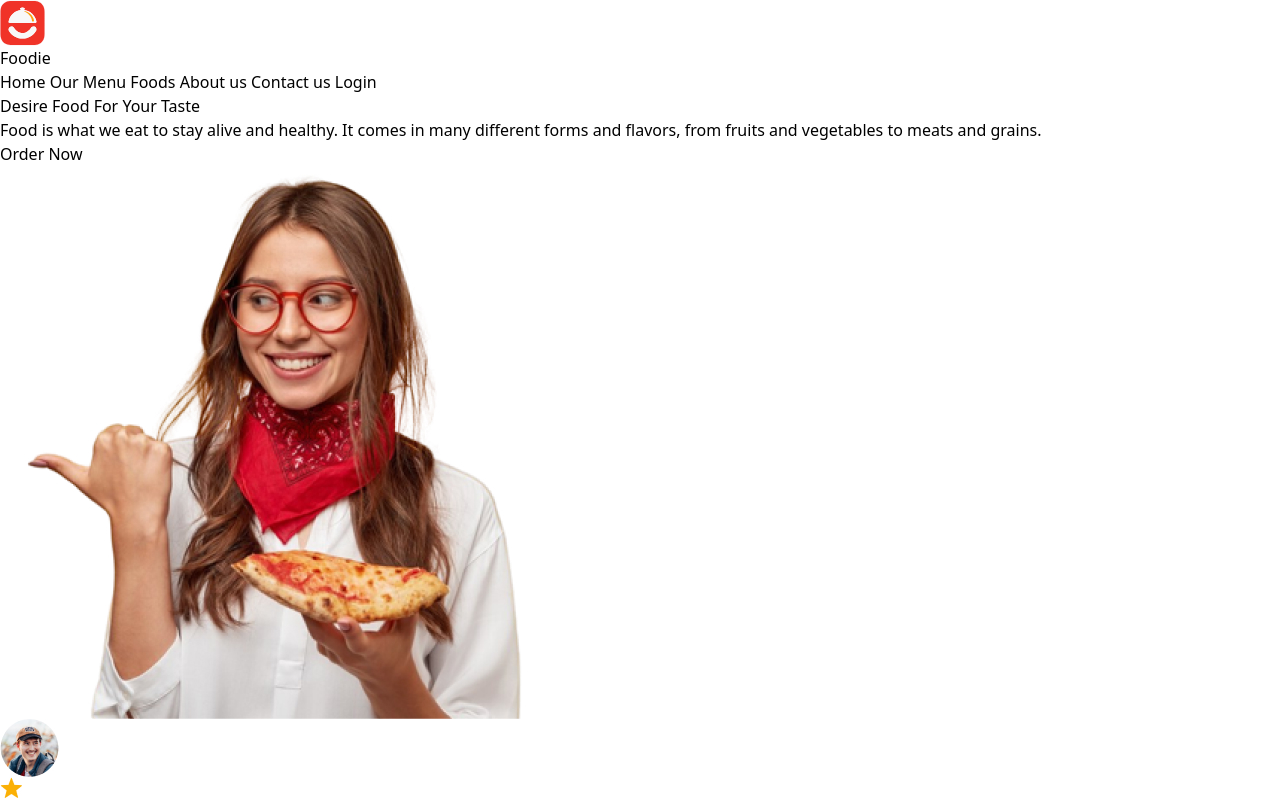
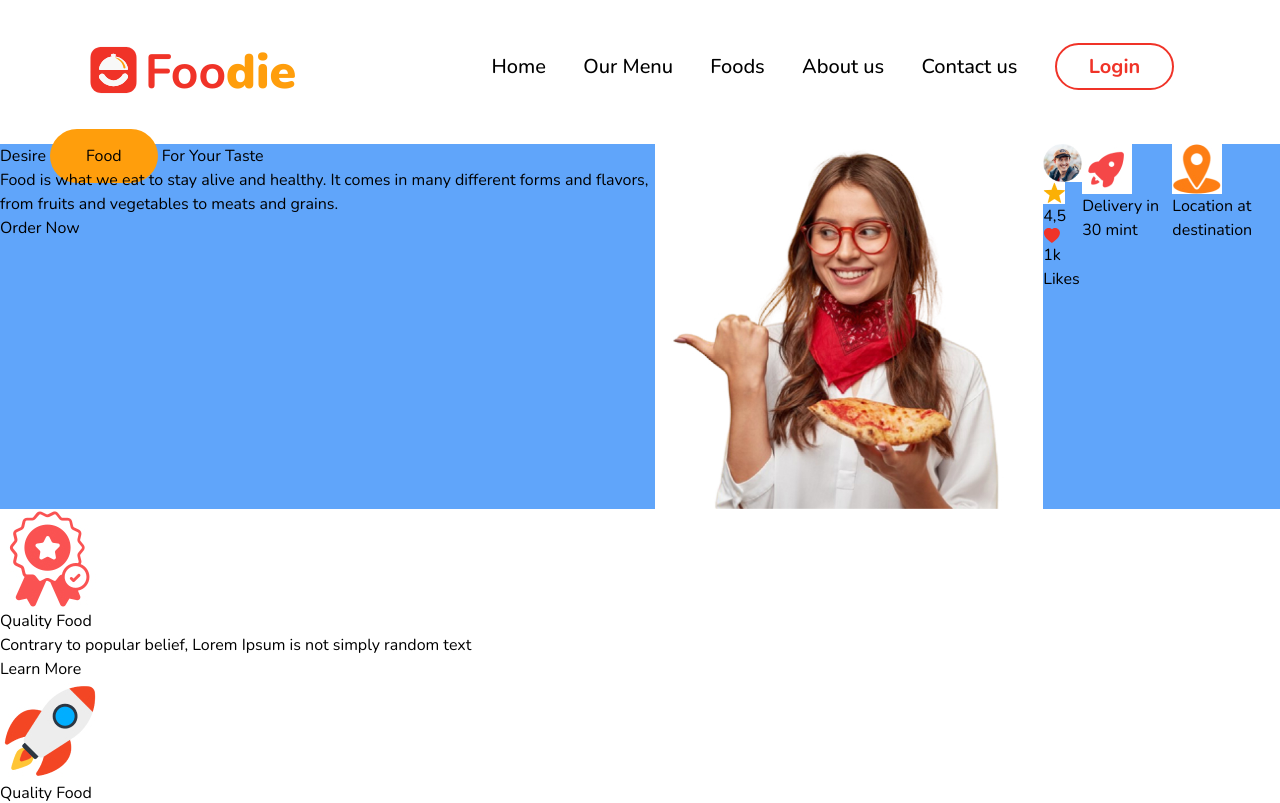
Before and after one commit to jamesattoh/Integration-FastFood, a website: page src/index.html in a window 1280 px wide. Shown: the top 803 px of the page. Drawn offline with nearby package versions, Linux system fonts and the light colour scheme.

Commit message:
simple navbar finalization with hovers

```diff
--- a/src/index.html
+++ b/src/index.html
@@ -8,28 +8,28 @@
     <link rel="icon" type="img/svg+xml" href="/assets/image-logo.svg">
     <link href="./output.css" rel="stylesheet">
 </head>
-<body>
-    <header>
-        <div>
-            <img src="/assets/image-logo.svg" alt="le logo de notre restaurant">
-            <p>Foodie</p>
+<body class="font-nunito">
+    <header class="flex justify-around m-auto text-center py-9">
+        <div class="text-heading-2 flex" >
+            <img src="/assets/image-logo.svg" alt="le logo de notre restaurant" class="h-12 mr-2 mt-2.5 ">
+            <p class="text-red">Foo<strong class="text-orange">die</strong></p>
         </div>
 
-        <div>
-            <a href="">Home</a>
-            <a href="">Our Menu</a>
-            <a href="">Foods</a>
-            <a href="">About us</a>
-            <a href="">Contact us</a>
-            <a href="">Login</a>
+        <div class="text-heading-medium space-x-8 m-4 ">
+            <a href="" class="text-black hover:text-red">Home</a>
+            <a href="" class="text-black hover:text-red">Our Menu</a>
+            <a href="" class="text-black hover:text-red">Foods</a>
+            <a href="" class="text-black hover:text-red">About us</a>
+            <a href="" class="text-black hover:text-red">Contact us</a>
+            <a href="" class="text-red border-solid border-2 border-red rounded-full px-8 py-2 hover:text-orange hover:border-orange"><strong>Login</strong></a>
         </div>
     </header>
 
     <main>
-        <section>
+        <section class="bg-blue-400 flex">
             <div>
                 <div>
-                    <h1>Desire Food For Your Taste</h1>
+                    <h1>Desire <span class="bg-orange rounded-full px-9 py-4 ">Food</span> For Your Taste</h1>
                     <p>Food is what we eat to stay alive and healthy. It comes in many different
                     forms and flavors, from fruits and vegetables to meats and grains.</p>
                 </div>
@@ -37,7 +37,7 @@
                 <a href="">Order Now</a>
             </div>
 
-            <div>
+            <div class="flex">
                 <div>
                     <img src="/assets/img/section1/la-fille-plateau.jpg" alt="l'une de nos jolies servantes">
                     <div></div>
--- a/src/input.css
+++ b/src/input.css
@@ -1,4 +1,4 @@
-@import url('https://fonts.googleapis.com/css2?family=Nunito+Sans:ital,opsz,wght@0,6..12,200..1000;1,6..12,200..1000&display=swap');
+@import url('https://fonts.googleapis.com/css2?family=Nunito:ital,wght@0,200..1000;1,200..1000&display=swap');
 
 
 @tailwind base;
--- a/tailwind.config.js
+++ b/tailwind.config.js
@@ -8,6 +8,7 @@ module.exports = {
 
         'red': '#F03328',
         'orange': '#FF9E0C',
+        'orange-gradient' : '#92400e',
 
         'black':{
           default:'#000000',
@@ -43,6 +44,7 @@ module.exports = {
         'paragraph-2': ['16px', { fontWeight: '400' }],
         'button': ['20px', { fontWeight: '700' }],
         'hyperlink': ['20px', { fontWeight: '600' }],
+        'heading-medium': ['20px', {fontWeight: '500'}],
       },
 
       boxShadow:{
```
Also changed, not shown: src/output.css.
